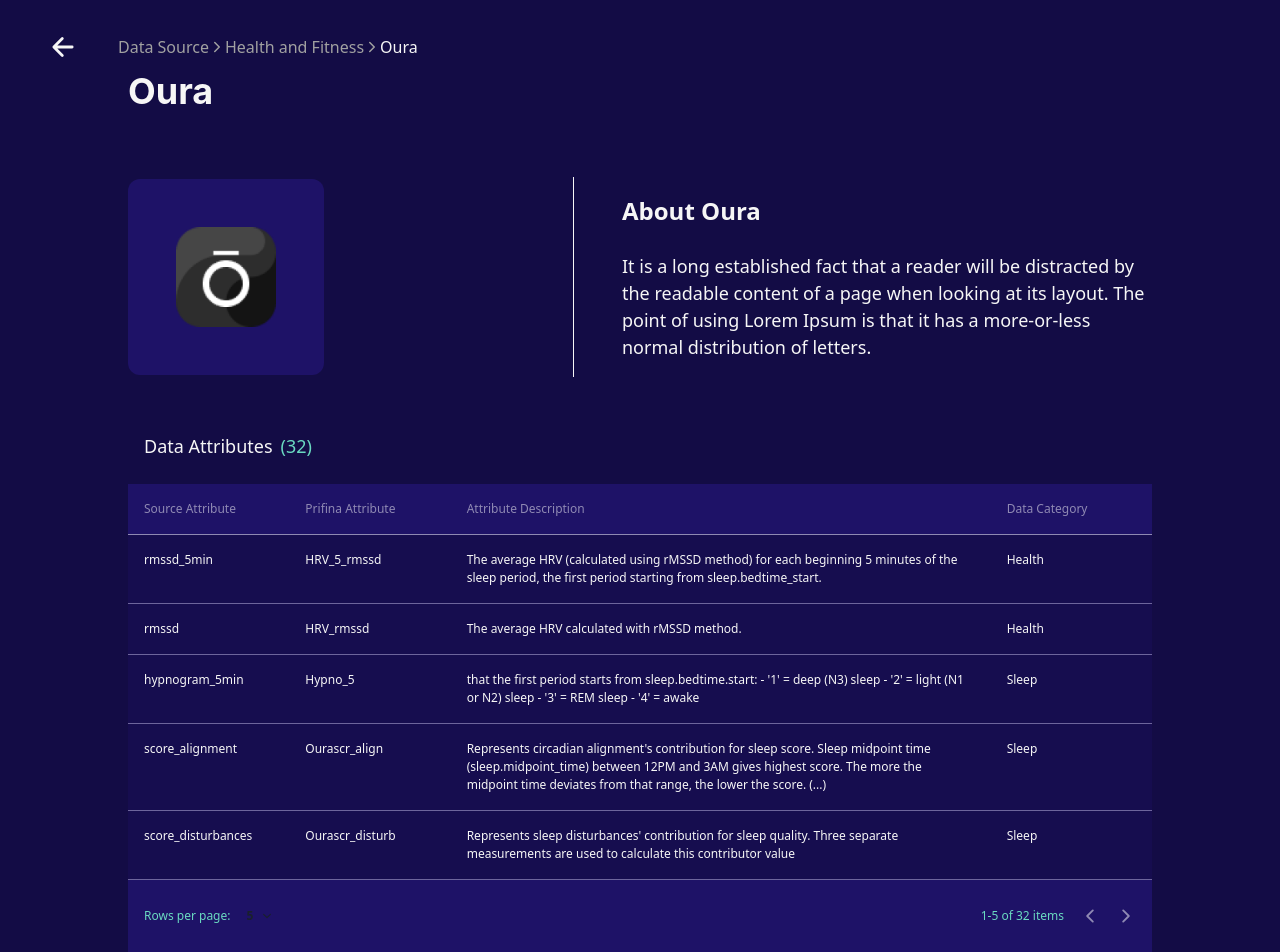
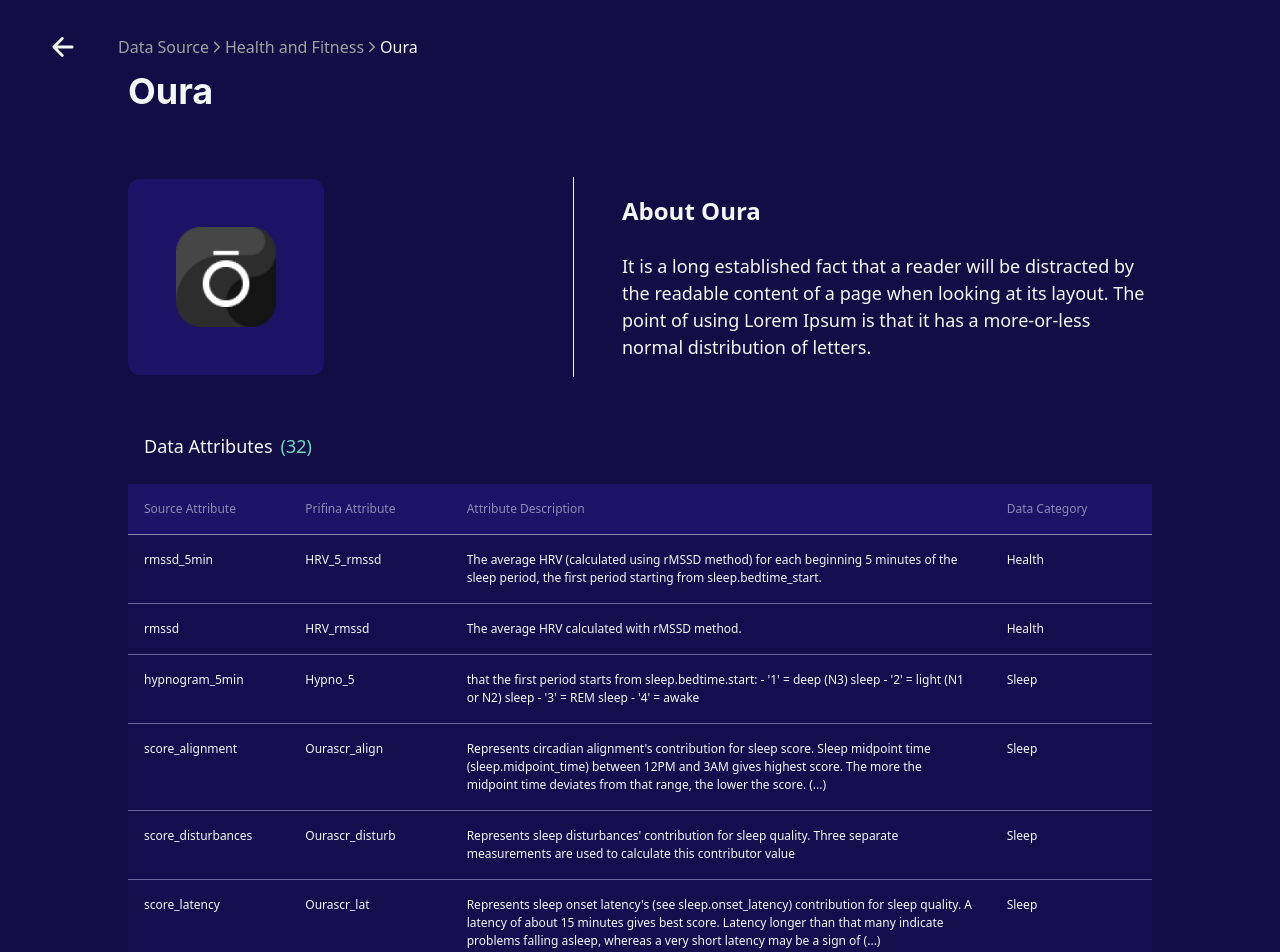
Before and after one commit to polymahh/data-mine, a React (Create React App) app: page /data-sources/1 in a window 1280 px wide. Shown: the top 952 px of the page. Built offline with nearby package versions, Linux system fonts and the light colour scheme.

Commit message:
datasource linkedto datacards

```diff
--- a/src/pages/data-sources/component/DataCard.tsx
+++ b/src/pages/data-sources/component/DataCard.tsx
@@ -1,6 +1,7 @@
 import { StatusBadge } from "../../../component/StatusBadge";
 import { Avatar, Text, VStack } from "@chakra-ui/react";
 import { useEffect, useState } from "react";
+import { useNavigate } from "react-router-dom";
 
 interface Props {
   name: string;
@@ -9,6 +10,8 @@ interface Props {
 
 const DataCard = ({ name, status }: Props) => {
   const [icon, setIcon] = useState(null);
+
+  const navigate = useNavigate();
 
   useEffect(() => {
     const load = async () => {
@@ -36,6 +39,9 @@ const DataCard = ({ name, status }: Props) => {
       _hover={{ cursor: "pointer" }}
       position={"relative"}
       overflow={"hidden"}
+      onClick={() =>
+        navigate(`/data-sources/${name.toLowerCase().replace(/ /g, "-")}`)
+      }
     >
       <Avatar
         name={name}
--- a/src/pages/source-data/component/AttributesTable.tsx
+++ b/src/pages/source-data/component/AttributesTable.tsx
@@ -228,7 +228,7 @@ const attributes = [
 ];
 
 export const AttributesTable = () => {
-  const [rows, setRows] = useState(5);
+  const [rows, setRows] = useState(10);
   const [startRange, setStartRange] = useState(1);
   const [endRange, setEndRange] = useState(rows);
   const [attributesRange, setAttributesRange] = useState<any[]>([]);
```
